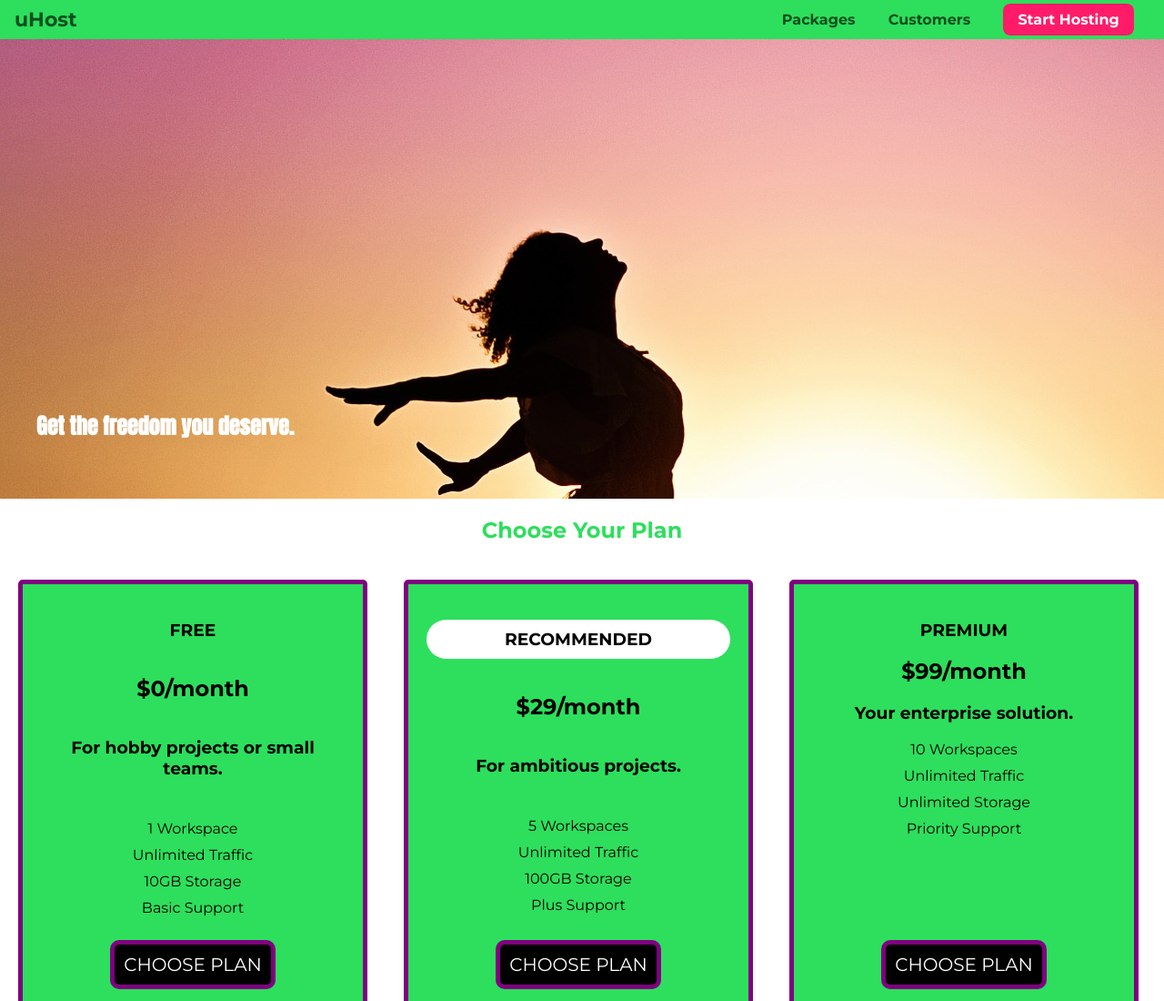
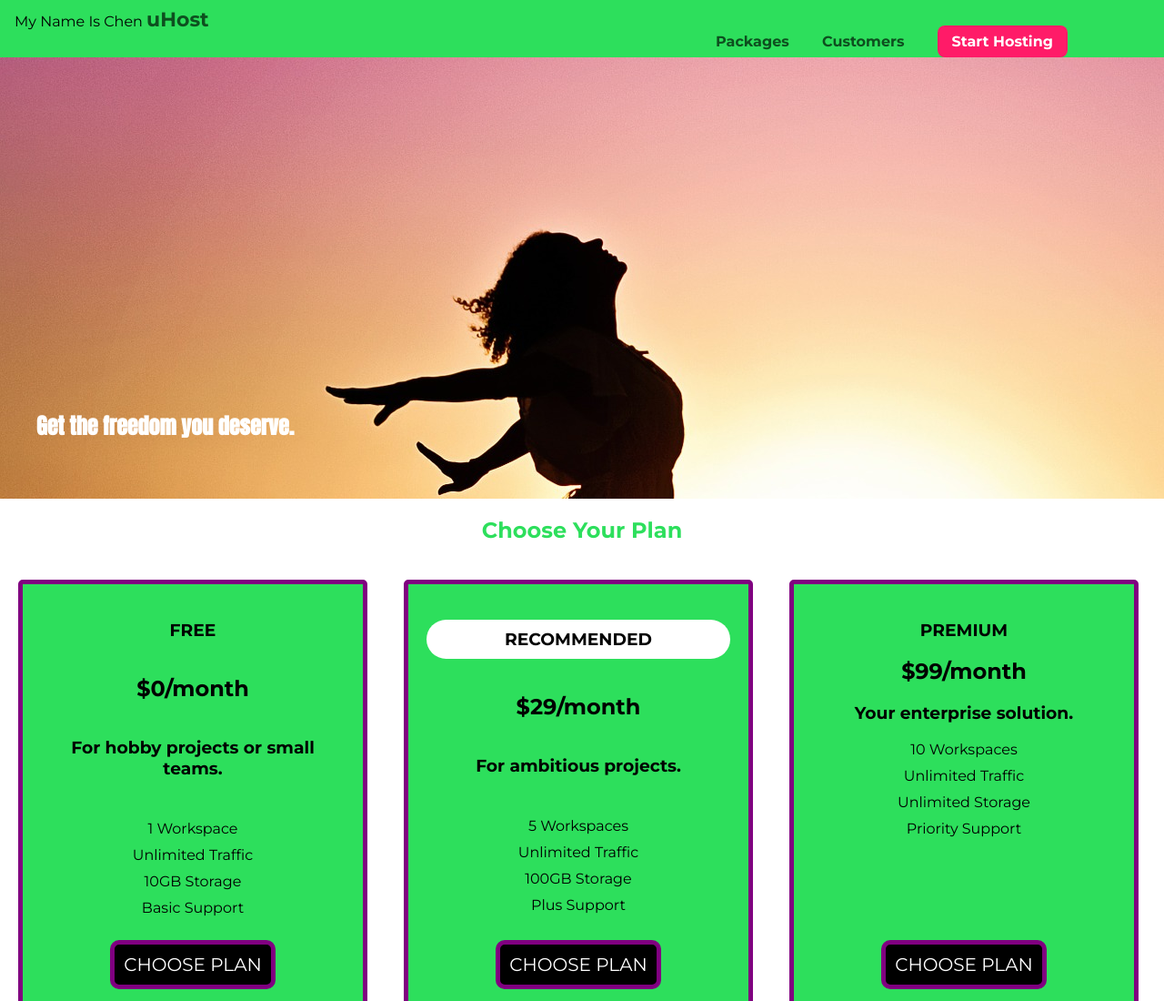
Before and after one commit to chenBsc/learn-some-git, a plain HTML site: page index.html in a window 1280 px wide. Shown: the top 1100 px of the page at 91% size. Drawn offline with Linux system fonts and the light colour scheme.

Commit message:
add my name

```diff
--- a/index.html
+++ b/index.html
@@ -19,6 +19,7 @@
   <body>
     <header class="main-header">
       <div>
+        <a> My Name Is Chen</a>
         <a href="index.html" class="main-header__brand"> uHost </a>
       </div>
       <nav class="main-nav">
```
